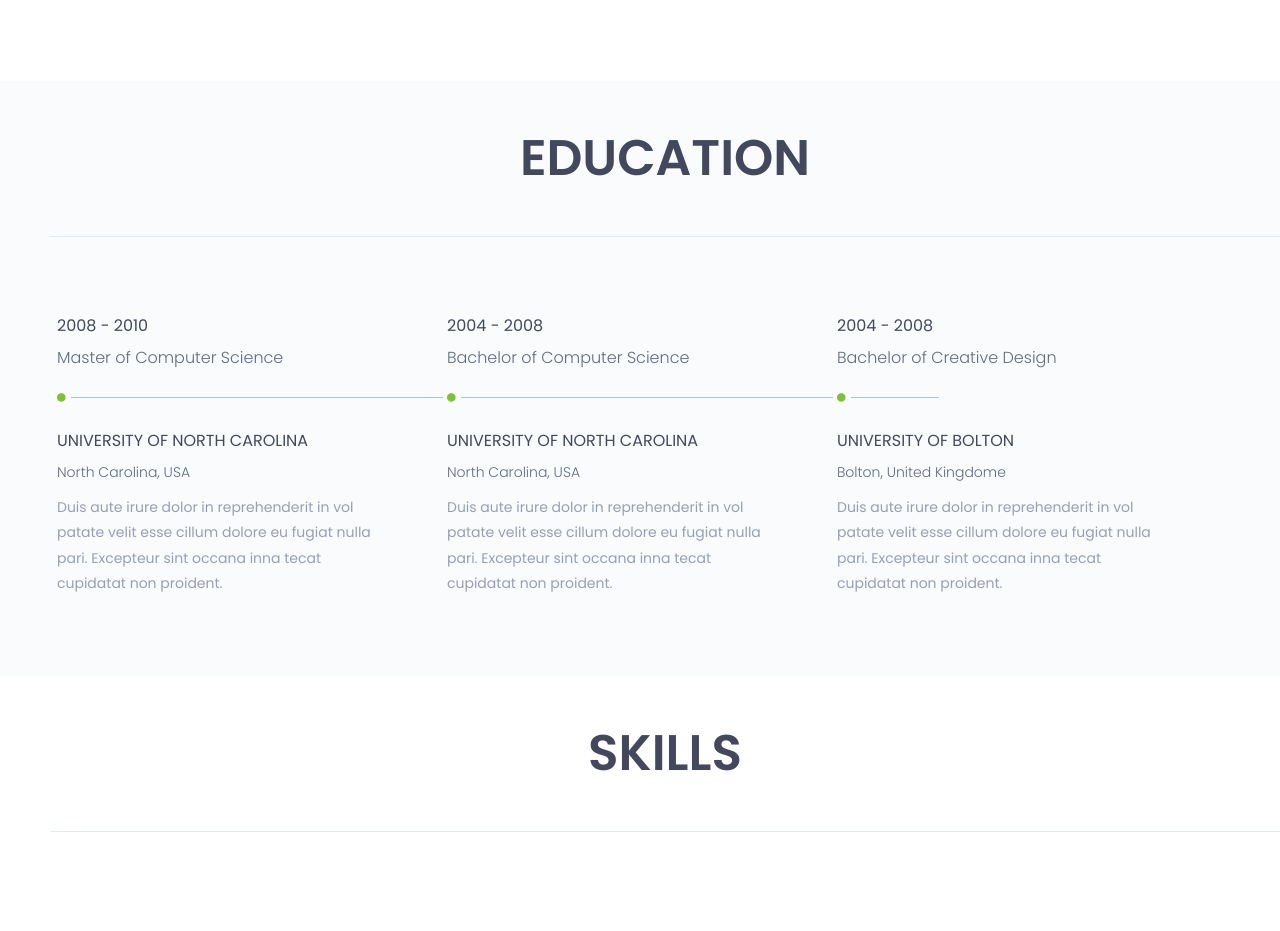
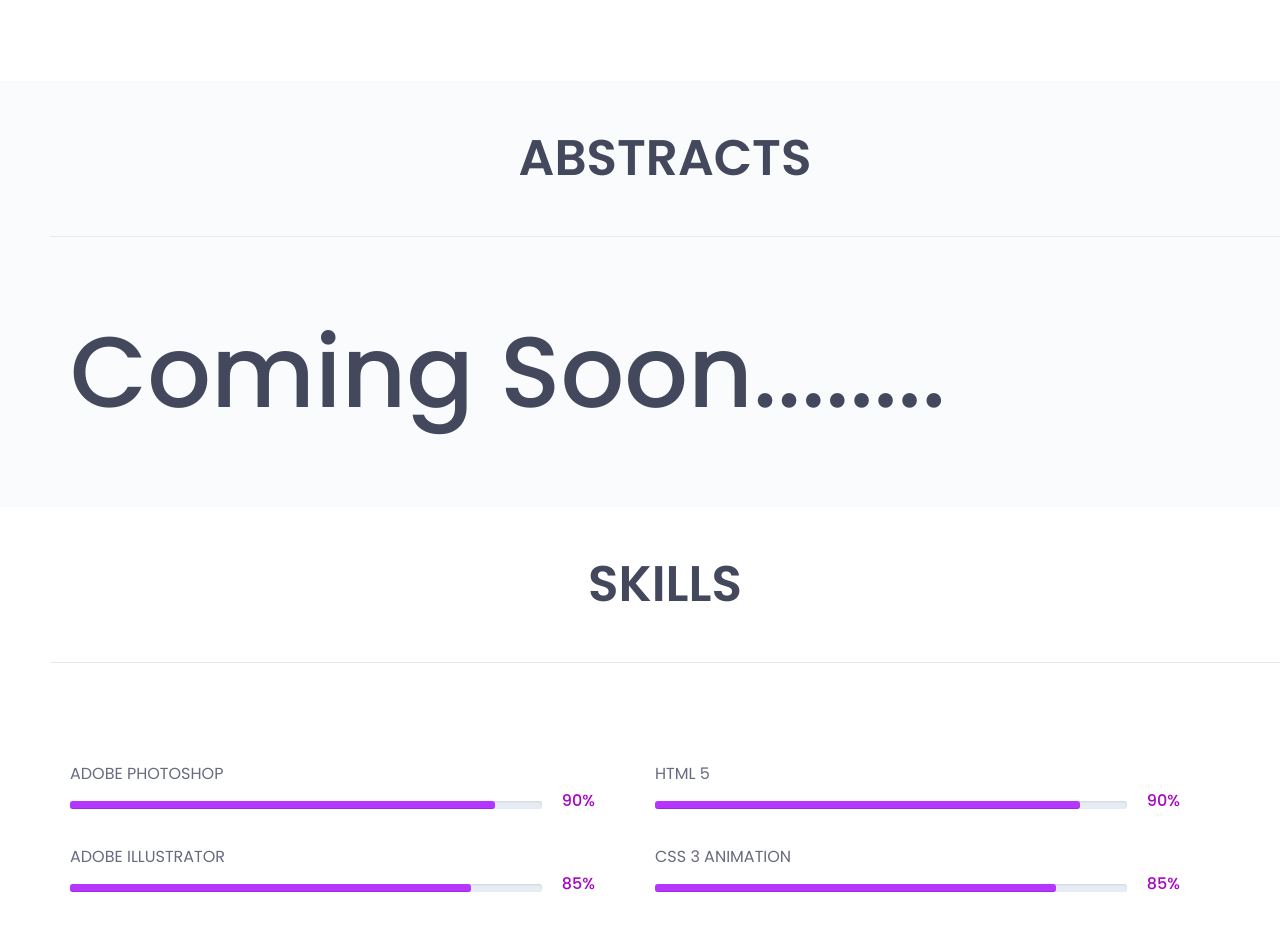
Before and after one commit to kusumprajapati22/INMA, a plain HTML site: page index.html in a window 1280 px wide. Shown: the part 780-1711 px from the top of the page. Drawn offline with nearby package versions, Linux system fonts and the light colour scheme.

Commit message:
Update index.html

```diff
--- a/index.html
+++ b/index.html
@@ -122,79 +122,18 @@
 		<!--abstracts start -->
 		<section id="abstracts" class="education">
 			<div class="section-heading text-center">
-				<h2>education</h2>
+				<h2>abstracts</h2>
 			</div>
 			<div class="container">
 				<div class="education-horizontal-timeline">
 					<div class="row">
-						<div class="col-sm-4">
-							<div class="single-horizontal-timeline">
-								<div class="experience-time">
-									<h2>2008 - 2010</h2>
-									<h3>master <span>of </span> computer science</h3>
-								</div><!--/.experience-time-->
-								<div class="timeline-horizontal-border">
-									<i class="fa fa-circle" aria-hidden="true"></i>
-									<span class="single-timeline-horizontal"></span>
-								</div>
-								<div class="timeline">
-									<div class="timeline-content">
-										<h4 class="title">
-											university of north carolina
-										</h4>
-										<h5>north carolina, USA</h5>
-										<p class="description">
-											Duis aute irure dolor in reprehenderit in vol patate velit esse cillum dolore eu fugiat nulla pari. Excepteur sint occana inna tecat cupidatat non proident.
-										</p>
-									</div><!--/.timeline-content-->
-								</div><!--/.timeline-->
-							</div>
-						</div>
-						<div class="col-sm-4">
-							<div class="single-horizontal-timeline">
-								<div class="experience-time">
-									<h2>2004 - 2008</h2>
-									<h3>bachelor <span>of </span> computer science</h3>
-								</div><!--/.experience-time-->
-								<div class="timeline-horizontal-border">
-									<i class="fa fa-circle" aria-hidden="true"></i>
-									<span class="single-timeline-horizontal"></span>
-								</div>
-								<div class="timeline">
-									<div class="timeline-content">
-										<h4 class="title">
-											university of north carolina
-										</h4>
-										<h5>north carolina, USA</h5>
-										<p class="description">
-											Duis aute irure dolor in reprehenderit in vol patate velit esse cillum dolore eu fugiat nulla pari. Excepteur sint occana inna tecat cupidatat non proident.
-										</p>
-									</div><!--/.timeline-content-->
-								</div><!--/.timeline-->
-							</div>
-						</div>
-						<div class="col-sm-4">
-							<div class="single-horizontal-timeline">
-								<div class="experience-time">
-									<h2>2004 - 2008</h2>
-									<h3>bachelor <span>of </span> creative design</h3>
-								</div><!--/.experience-time-->
-								<div class="timeline-horizontal-border">
-									<i class="fa fa-circle" aria-hidden="true"></i>
-									<span class="single-timeline-horizontal spacial-horizontal-line
-									"></span>
-								</div>
-								<div class="timeline">
-									<div class="timeline-content">
-										<h4 class="title">
-											university of bolton
-										</h4>
-										<h5>bolton, united kingdome</h5>
-										<p class="description">
-											Duis aute irure dolor in reprehenderit in vol patate velit esse cillum dolore eu fugiat nulla pari. Excepteur sint occana inna tecat cupidatat non proident.
-										</p>
-									</div><!--/.timeline-content-->
-								</div><!--/.timeline-->
+
+						<div class="col-sm-12">
+							<div class="single-about-txt">
+								<h1 style="font-size: 100px;">
+								           Coming Soon........
+								</h1>
+
 							</div>
 						</div>
 					</div>
```
